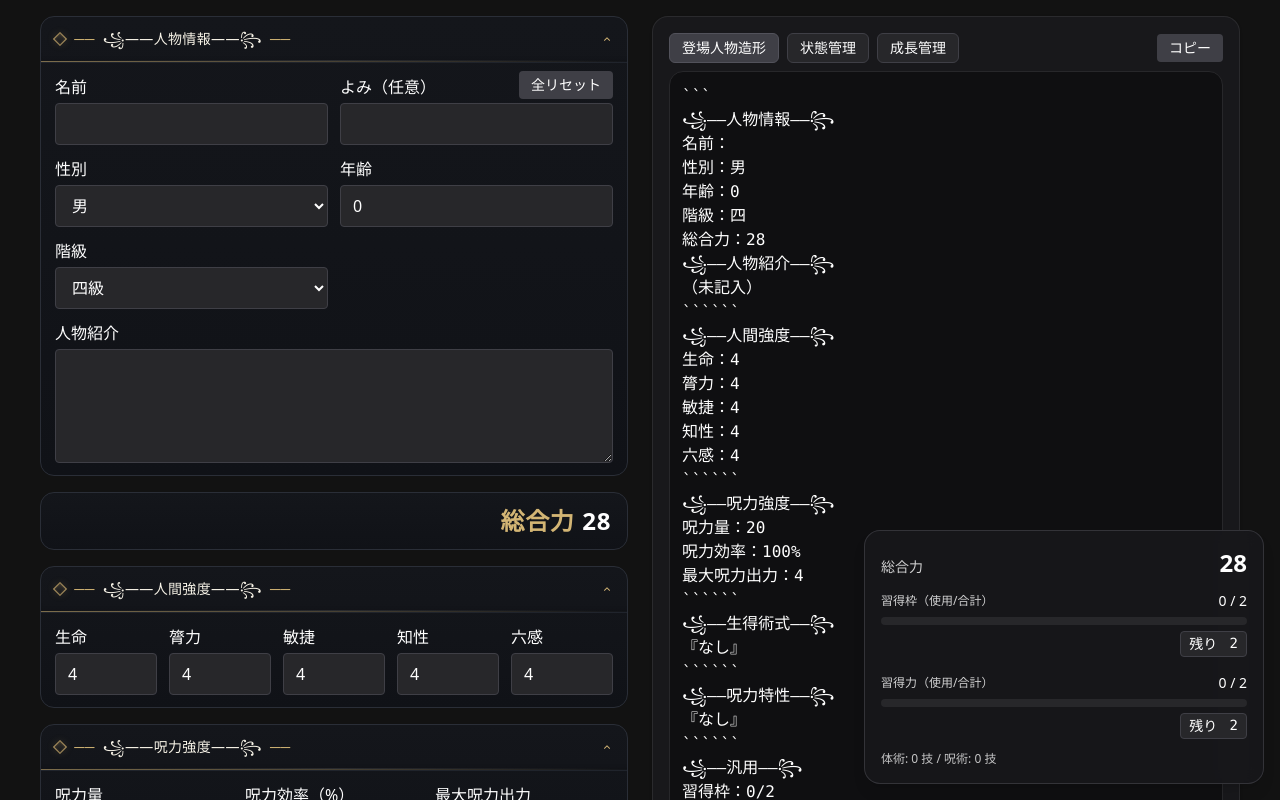
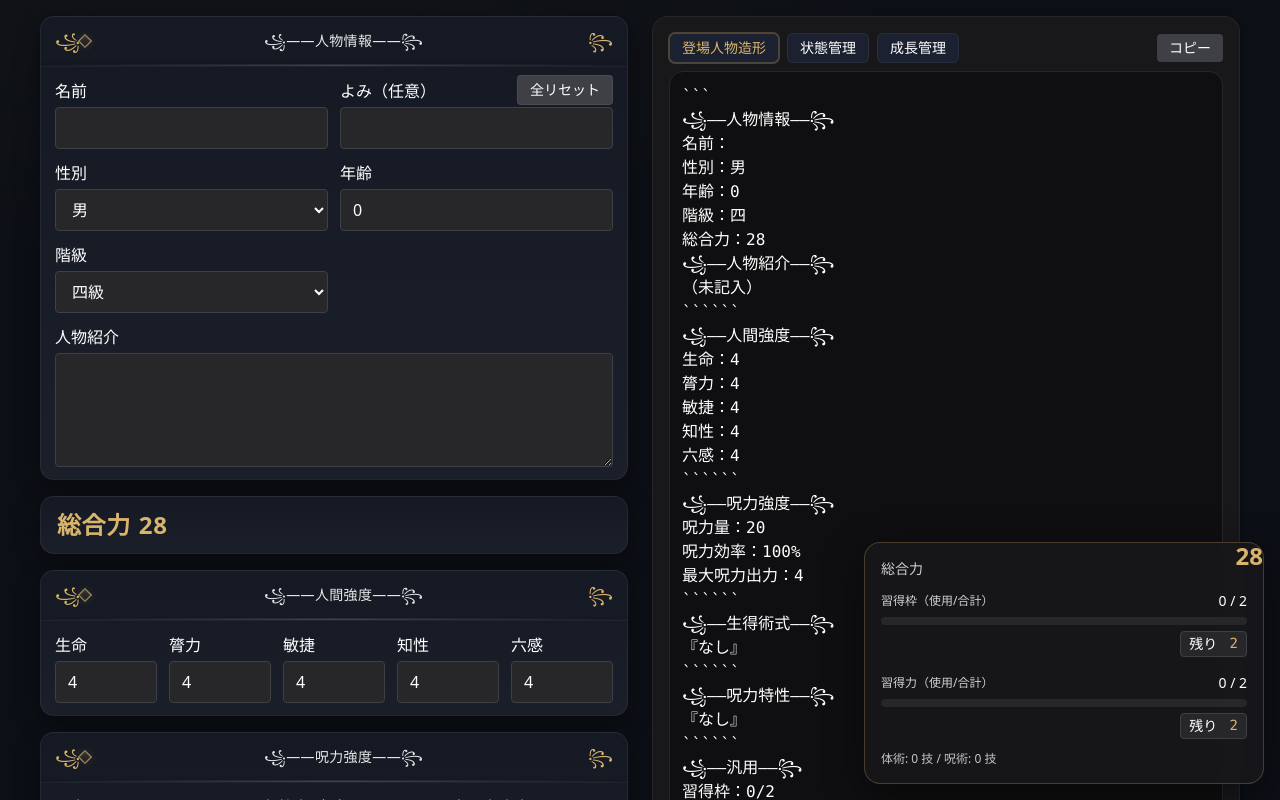
Before and after one commit to MaryCache/jjk-char-maker, a Vue app: page / in a window 1280 px wide. Shown: the top 800 px of the page. Built offline with nearby package versions, Linux system fonts and the light colour scheme.

Commit message:
feat(ui): gold-accent rev3 (left total, edge ornaments, preview/hud colors, deep indigo bg)

```diff
--- a/index.html
+++ b/index.html
@@ -22,7 +22,7 @@
     </style>
   </head>
   <body>
-    <div id="app"></div>
+    <div id="app" class="app-bg"></div>
     <script type="module" src="/src/main.ts"></script>
   </body>
 </html>
--- a/src/assets/style.css
+++ b/src/assets/style.css
@@ -308,3 +308,67 @@
 /* Accordion ヘッダ/本文の色差解消 + 区切りのラインを金へ */
 [data-ui="revamp"] .acc-head { background: linear-gradient(180deg, rgba(255,255,255,.02), transparent); }
 [data-ui="revamp"] .acc-body { border-top: 1px solid var(--wafu-line-soft); }
+
+/* === WAFU THEME – rev3 (gold accents tuned) === */
+:root{
+  /* 背景をより深い藍へ（サイト全体） */
+  --wafu-bg: #0c0f15;         /* ← 新しい背景 */
+  --wafu-ink:#0e1016;
+  --wafu-sumi:#12141b;
+  --wafu-panel:#151923;
+  --wafu-panel-2:#1a1f2a;
+  --wafu-line:rgba(255,255,255,.06);
+  --wafu-line-soft:rgba(255,255,255,.04);
+
+  --gold:#d9b56b;
+  --gold-soft:#c9a862;
+  --gold-dim:rgba(217,181,107,.25);
+
+  --ring-gold:0 0 0 1px rgba(217,181,107,.28);
+  --shadow-soft:0 6px 24px rgba(0,0,0,.35);
+}
+
+/* 背景一括適用（レイアウトのbody/ルートに付与） */
+.app-bg{ background: radial-gradient(1200px 800px at 20% -10%, rgba(217,181,107,.04), transparent 60%), var(--wafu-bg); }
+
+/* 見出し＆数字カラー */
+.heading-wafu{ color:#e8e8e8; }
+.text-gold{ color:var(--gold); }
+.num-gold{ color:var(--gold); font-variant-numeric: tabular-nums; }
+
+/* カード/区切り/フォーム */
+.card-wafu{
+  background: linear-gradient(180deg,var(--wafu-panel),var(--wafu-panel-2));
+  border:1px solid var(--wafu-line);
+  border-radius:14px; box-shadow:var(--shadow-soft);
+}
+.rule-gold{ height:1px; background-image:linear-gradient(90deg,transparent,var(--gold-dim),transparent); }
+
+.input, select.input, textarea.input{
+  border-color:var(--wafu-line); background-color:#0f1218;
+}
+.input:focus, select.input:focus, textarea.input:focus{
+  outline:none; box-shadow:var(--ring-gold); border-color:var(--gold-soft);
+}
+.btn{ border:1px solid var(--wafu-line); background:#202532; }
+.btn:hover{ border-color:var(--gold-dim); box-shadow:var(--ring-gold); }
+
+/* HUD（金縁と数値色） */
+.hud{ border:1px solid var(--gold-dim); box-shadow:0 12px 40px rgba(0,0,0,.45); }
+.hud .num{ color:var(--gold); font-variant-numeric: tabular-nums; }
+
+/* プレビュー領域（右側）も色反映 */
+.preview-pane{ background:#0d1117; border:1px solid var(--wafu-line); }
+.preview-tabs .tab{
+  border:1px solid var(--wafu-line); background:#1b2130;
+}
+.preview-tabs .tab.is-active{
+  border-color:var(--gold-dim); box-shadow:var(--ring-gold); color:var(--gold);
+}
+
+/* Accordion：ヘッダと本文のなじみ/境界線 */
+.acc-head{ background:linear-gradient(180deg,rgba(255,255,255,.02),transparent); }
+.acc-body{ border-top:1px solid var(--wafu-line-soft); }
+
+/* 全体の余白＆細部 */
+.border-subtle{ border-color:var(--wafu-line); }
--- a/src/components/CharacterForm.vue
+++ b/src/components/CharacterForm.vue
@@ -176,11 +176,11 @@ watch(state,(v)=>{ try{
         </div>
       </Accordion>
 
-      <!-- 総合力：見出しナシ、右寄せバッジ -->
-      <section class="card-wafu px-4 py-3 flex items-center justify-end">
-        <div class="text-2xl font-bold tracking-wide">
-          <span class="text-gold mr-2">総合力</span>
-          <span class="tabular-nums">{{ totalComputed }}</span>
+      <!-- 総合力：見出しナシ、左寄せバッジ -->
+      <section class="card-wafu px-4 py-3">
+        <div class="text-2xl font-bold tracking-wide flex items-baseline gap-2">
+          <span class="text-gold">総合力</span>
+          <span class="num-gold">{{ totalComputed }}</span>
         </div>
       </section>
 
--- a/src/components/cards/Accordion.vue
+++ b/src/components/cards/Accordion.vue
@@ -12,20 +12,12 @@ const open = ref(!!props.defaultOpen);
 <template>
   <section class="card-wafu overflow-hidden">
     <!-- ヘッダ -->
-    <button
-      class="w-full acc-head px-4 py-3 flex items-center justify-between select-none"
-      @click="open = !open"
-    >
-      <div class="heading-wafu text-sm tracking-wide">
-        <span class="text-gold mr-2">──</span>{{ title }}<span class="text-gold ml-2">──</span>
-      </div>
-      <svg class="w-3 h-3 text-gold transition-transform"
-           :class="{ 'rotate-180': open }" viewBox="0 0 20 20" fill="currentColor">
-        <path fill-rule="evenodd" d="M5.23 7.21a.75.75 0 011.06.02L10 10.94l3.71-3.71a.75.75 0 111.06 1.06l-4.24 4.24a.75.75 0 01-1.06 0L5.21 8.29a.75.75 0 01.02-1.08z" clip-rule="evenodd"/>
-      </svg>
+    <button class="w-full acc-head px-4 py-3 flex items-center justify-between select-none" @click="open = !open">
+      <span class="text-gold">꧁</span>
+      <div class="heading-wafu text-sm tracking-wide text-center flex-1">{{ title }}</div>
+      <span class="text-gold">꧂</span>
     </button>
 
-    <!-- 装飾の金ライン -->
     <div class="rule-gold"></div>
 
     <!-- 本文 -->
--- a/src/components/cards/PreviewTabs.vue
+++ b/src/components/cards/PreviewTabs.vue
@@ -17,13 +17,13 @@ function onCopy(txt: string, id: string) {
 </script>
 
 <template>
-  <section class="card">
+  <section class="card preview-pane">
     <div class="flex items-center justify-between mb-2">
-      <div class="flex gap-2">
+      <div class="preview-tabs flex gap-2">
         <button
           v-for="t in tabs" :key="t.id"
-          class="px-3 py-1 rounded-md text-sm border"
-          :class="current===t.id ? 'bg-zinc-700 border-zinc-600' : 'bg-zinc-800 hover:bg-zinc-700 border-zinc-700'"
+          class="tab px-3 py-1 rounded-md text-sm"
+          :class="current===t.id ? 'is-active' : ''"
           @click="current=t.id"
         >{{ t.label }}</button>
       </div>
--- a/src/components/cards/SharedHud.vue
+++ b/src/components/cards/SharedHud.vue
@@ -75,7 +75,7 @@ watch(()=>props.warn, (w)=>{
   >
     <header class="flex items-baseline justify-between mb-3">
       <h3 class="text-sm opacity-80">総合力</h3>
-      <div class="text-2xl font-bold tabular-nums">{{ total }}</div>
+      <div class="text-2xl font-bold tabular-nums num">{{ total }}</div>
     </header>
 
     <!-- 枠 -->
```
